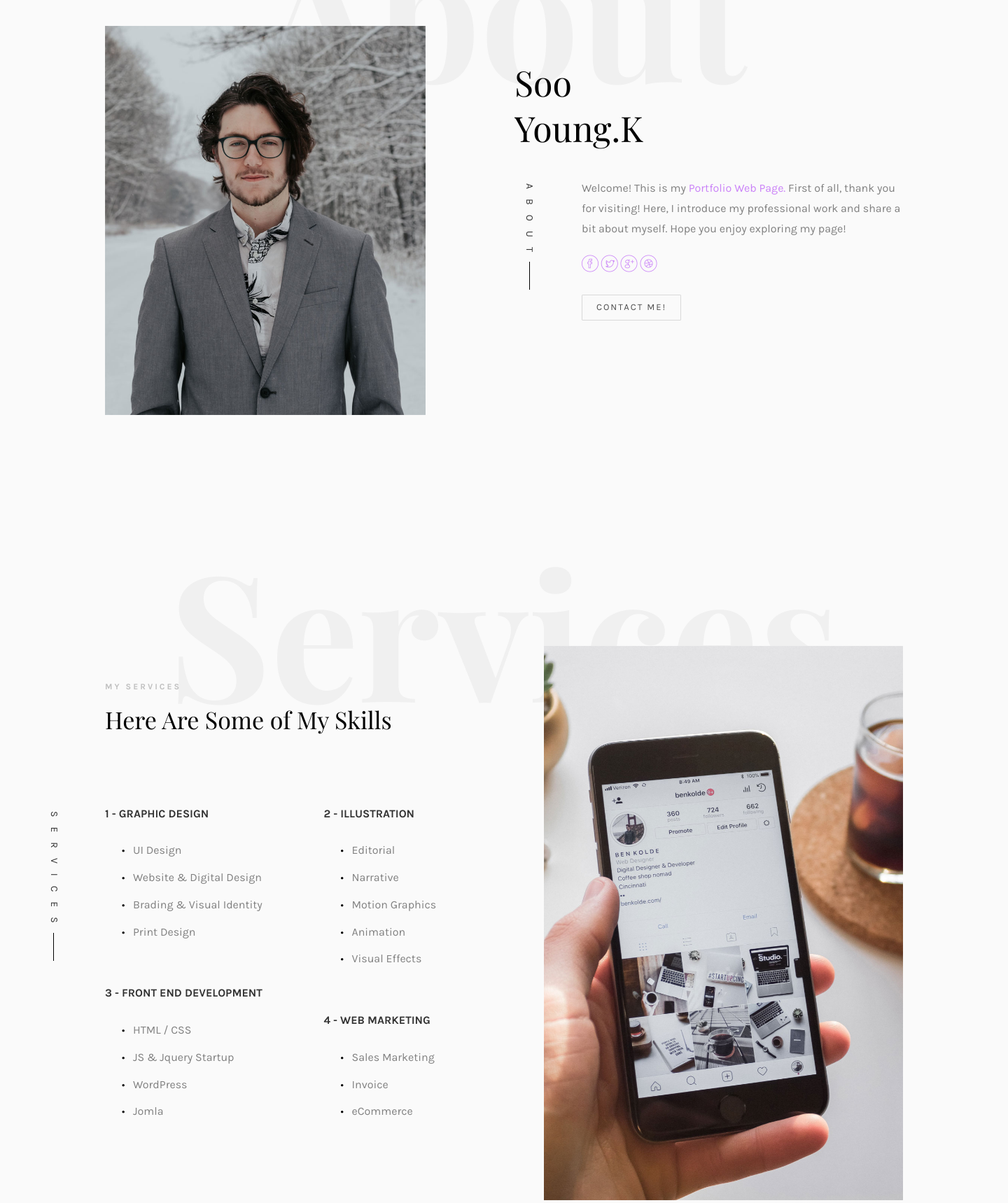
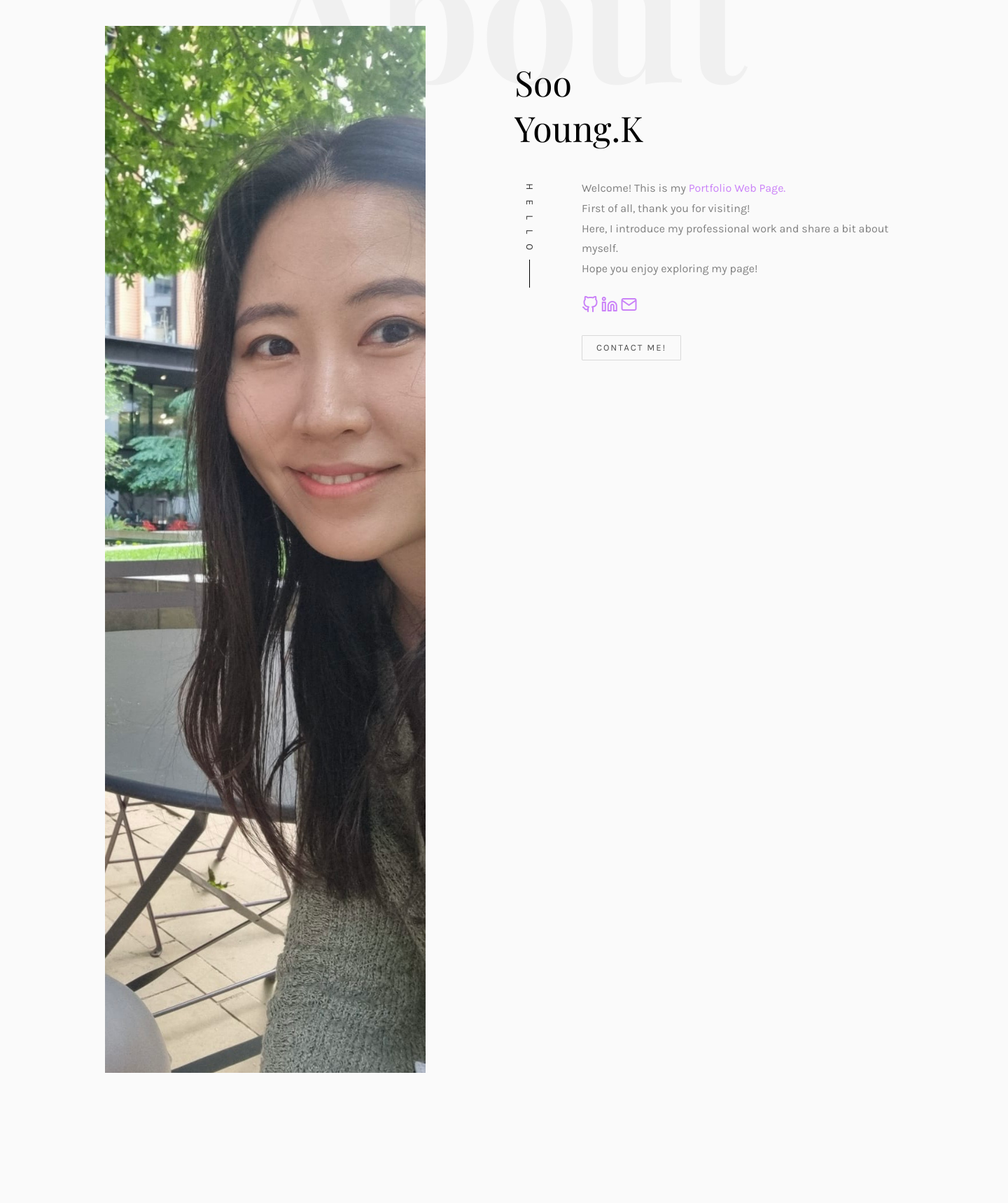
Before and after one commit to MyDogTomsky/soo_portfolio, a Flask app: page / in a window 1440 px wide. Shown: the part 123-1842 px from the top of the page at 70% size. Run offline with Flask 3, Linux system fonts and the light colour scheme; some libraries are stand-ins or nearby versions; some web fonts are replaced.

Commit message:
Update index.html

```diff
--- a/requirements.txt
+++ b/requirements.txt
@@ -1,3 +1,5 @@
-Flask
+flask
 boto3
 requests
+
+flask-assets
--- a/web_app/readsoo.txt
+++ b/web_app/readsoo.txt
@@ -16,4 +16,7 @@ soo_portfolio/
 ## 11: PREPARATION RESOURCE & NETWORK CONFIGURATION USING TERRAFORM
 ## 12: TERRAFORM PLAN & APPLY / Problems: ALB HTTP LISTENERS
 ## 13: TERRAFORM PLAN & APPLY / -> Resolved!
-## 19: TERRAFORM RESOURCE ADD: ADD EC2 TO TARGET GROUP + ADD FLASK(PORT NUM) TO SECURITY GROUP
+## 19: TERRAFORM RESOURCE ADD: ADD EC2 TO TARGET GROUP
+##     + ADD FLASK/JENKINS(PORT NUM) TO SECURITY GROUP
+## 20: EC2: GROUP AUTHORISATION, OWNERSHIP CONFIGURATION
+##     + AUTOMATION(JENKINS, DOCKER, GITHUB WEBHOOK)
--- a/web_app/static/css/icomoon.css
+++ b/web_app/static/css/icomoon.css
@@ -3834,3 +3834,15 @@
 .icon-world2:before {
   content: "\ed91";
 }
+
+.icon-github-soo:before {
+  content: "\e96e";
+}
+
+.icon-linkedin-soo:before {
+  content: "\e982"
+}
+
+.icon-mail-soo:before {
+  content: "\e988"
+}
--- a/web_app/templates/index.html
+++ b/web_app/templates/index.html
@@ -3,24 +3,25 @@
 	<head>
 	<meta charset="utf-8">
 	<meta http-equiv="X-UA-Compatible" content="IE=edge">
-	<title>Noah Template</title>
+	<title>Soo Home</title>
 	<meta name="viewport" content="width=device-width, initial-scale=1">
-	<meta name="description" content="" />
-	<meta name="keywords" content="" />
-	<meta name="author" content="" />
+	<meta name="description" content="This is SooYoung's Personal Website" />
+	<meta name="keywords" content="cloud project, engineer, sooyoung" />
+	<meta name="author" content="SooYoung" />
 
-  <!-- Facebook and Twitter integration -->
-	<meta property="og:title" content=""/>
+  <!-- Github and Linkedin integration(facebook, twitter) -->
+	<meta property="og:title" content="Soo's Github REPO"/>
 	<meta property="og:image" content=""/>
-	<meta property="og:url" content=""/>
-	<meta property="og:site_name" content=""/>
-	<meta property="og:description" content=""/>
-	<meta name="twitter:title" content="" />
-	<meta name="twitter:image" content="" />
-	<meta name="twitter:url" content="" />
-	<meta name="twitter:card" content="" />
+	<meta property="og:url" content="https://github.com/MyDogTomsky"/>
+	<meta property="og:site_name" content="GITHUB"/>
+	<meta property="og:description" content="LET'S LOOK AROUND CODES AND PROJECTS!"/>
 
-	<!-- Place favicon.ico and apple-touch-icon.png in the root directory -->
+	<meta name="linkedin:title" content="Soo's LinkedIn" />
+	<meta name="linkedin:image" content="" />
+	<meta name="linkedin:url" content="https://www.linkedin.com/in/soo-young-kwon-3045b026a/" />
+	<meta name="linkedin:card" content="" />
+
+	<!-- ICON: Place favicon.ico and apple-touch-icon.png in the root directory -->
 	<link rel="shortcut icon" href="favicon.ico">
 
 	<link href="https://fonts.googleapis.com/css?family=Karla:400,700" rel="stylesheet">
@@ -42,7 +43,8 @@
 
 
 	<!-- Modernizr JS -->
-	<script src="{{url_for('static', filename = 'js/modernizr-2.6.2.min.js')}}"></script>
+	<script src="{{url_for('static', filename = 'js/modernizr-2.8.3.min.js')}}"></script>
+	<!--script src="{{url_for('static', filename = 'js/modernizr-2.6.2.min.js')}}"></script-->
 	<!--script src="js/modernizr-2.6.2.min.js"></script-->
 
 	<!-- FOR IE9 below -->
@@ -69,7 +71,7 @@
 					<div class="col-md-12">
 						<ul>
 							<li class="active"><a href="index.html">Home</a></li>
-							<li><a href="services.html">Services</a></li>
+							<li><a href="services.html">Skills</a></li>
 							<li><a href="work.html">Work</a></li>
 							<li><a href="blog.html">Blog</a></li>
 							<li><a href="about.html">About</a></li>
@@ -120,10 +122,10 @@
 					<div class="col-md-5 animate-box">
 						<div class="owl-carousel3">
 							<div class="item">
-								<img class="img-responsive about-img" src="images/about.jpg" alt="html5 bootstrap template by colorlib.com">
+								<img class="img-responsive about-img" src="{{ url_for('static', filename='images/about.jpg')}}", alt="html5 bootstrap template by colorlib.com">
 							</div>
 							<div class="item">
-								<img class="img-responsive about-img" src="images/about-2.jpg" alt="html5 bootstrap template by colorlib.com">
+								<img class="img-responsive about-img" src="{{ url_for('static', filename='images/about-2.jpg')}}", alt="html5 bootstrap template by colorlib.com">
 							</div>
 						</div>
 					</div>
@@ -139,16 +141,16 @@
 							</div>
 							<div class="desc">
 								<div class="rotate">
-									<h2 class="heading">About</h2>
+									<h2 class="heading">HELLO</h2>
 								</div>
-								<p>Welcome! This is my <a href="#"> Portfolio Web Page.</a> First of all, thank you for visiting! Here, I introduce my professional work and share a bit about myself. Hope you enjoy exploring my page!</p>
+								<p>Welcome! This is my <a href="#"> Portfolio Web Page.</a><br>First of all, thank you for visiting!<br>Here, I introduce my professional work and share a bit about myself.<br>Hope you enjoy exploring my page!</p>
 								<p class="colorlib-social-icons">
-									<a href="#"><i class="icon-facebook4"></i></a>
-									<a href="#"><i class="icon-twitter3"></i></a>
-									<a href="#"><i class="icon-googleplus"></i></a>
-									<a href="#"><i class="icon-dribbble2"></i></a>
+									<a href="https://github.com/MyDogTomsky"><i class="icon-github-soo"></i></a>
+									<a href="https://www.linkedin.com/in/soo-young-kwon-3045b026a/"><i class="icon-linkedin-soo"></i></a>
+									<a href="mailto:youngandtom2@gmail.com"><i class="icon-mail-soo"></i></a>
+									<!--a href="#"><i class="icon-dribbble2"></i></a-->
 								</p>
-								<p><a href="#" class="btn btn-primary btn-outline">Contact Me!</a></p>
+								<p><a href="mailto:youngandtom2@gmail.com" class="btn btn-primary btn-outline">Contact Me!</a></p>
 							</div>
 						</div>
 					</div>
@@ -158,7 +160,8 @@
 		<div id="colorlib-services">
 			<div class="container">
 				<div class="row text-center">
-					<h2 class="bold">Services</h2>
+					<h2 class="bold">Skills</h2>
+					<!--h2 class="bold">Services</h2-->
 				</div>
 				<div class="row">
 					<div class="col-md-12">
@@ -166,59 +169,64 @@
 							<div class="one-third">
 								<div class="row">
 									<div class="col-md-12 col-md-offset-0 animate-box intro-heading">
-										<span>My Services</span>
-										<h2>Here Are Some of My Skills</h2>
+										<span>My Skills</span>
+										<h2>What Can I Bring...!</h2>
+										<!--span>My Services</span-->
+										<!--h2>Here Are Some of My Skills</h2-->
 									</div>
 								</div>
 								<div class="row">
 									<div class="col-md-12">
 										<div class="rotate">
-											<h2 class="heading">Services</h2>
+											<h2 class="heading">Skills</h2>
+											<!--h2 class="heading">Services</h2-->
 										</div>
 									</div>
 									<div class="col-md-6">
 										<div class="services animate-box">
-											<h3>1 - Graphic Design</h3>
+											<h3>1 - Programming</h3>
 											<ul>
-												<li>UI Design</li>
-												<li>Website &amp; Digital Design</li>
+												<li>Python</li>
+												<li>SQL: MySQL, SQLite</li>
+												<!--li>Website &amp; Digital Design</li>
 												<li>Brading &amp; Visual Identity</li>
-												<li>Print Design</li>
+												<li>Print Design</li-->
 											</ul>
 										</div>
 										<div class="services animate-box">
-											<h3>3 - Front End Development</h3>
+											<h3>3 - DevOps: CI/CD</h3>
 											<ul>
-												<li>HTML / CSS</li>
-												<li>JS &amp; Jquery Startup</li>
-												<li>WordPress</li>
-												<li>Jomla</li>
+												<li>Docker</li>
+												<li>Jenkins</li>
+												<li>Git: GitHub</li>
+												<!--li>Jomla</li-->
 											</ul>
 										</div>
 									</div>
 									<div class="col-md-6">
 										<div class="services animate-box">
-											<h3>2 - Illustration</h3>
+											<h3>2 - Cloud and Infrastructure</h3>
 											<ul>
-												<li>Editorial</li>
-												<li>Narrative</li>
-												<li>Motion Graphics</li>
-												<li>Animation</li>
-												<li>Visual Effects</li>
+												<li>Terraform</li>
+												<li>Cloud Service: AWS</li>
+												<li>Linux</li>
+												<!--li>Animation</li>
+												<li>Visual Effects</li-->
 											</ul>
 										</div>
-										<div class="services animate-box">
+										<!--div class="services animate-box">
 											<h3>4 - Web Marketing</h3>
 											<ul>
 												<li>Sales Marketing</li>
 												<li>Invoice</li>
 												<li>eCommerce</li>
 											</ul>
-										</div>
+										</div-->
 									</div>
 								</div>
 							</div>
-							<div class="one-forth services-img" style="background-image: url(images/services-img-1.jpg);">
+							<div class="one-forth services-img" style="background-image: url('{{ url_for('static', filename='images/skills-img-1.jpg')}}');">
+							<!--div class="one-forth services-img" style="background-image: url(images/services-img-1.jpg);"-->
 							</div>
 						</div>
 					</div>
```
Also changed, not shown: web_app/static/images/about-2.jpg, web_app/static/images/about.jpg, web_app/static/images/noahabout-2.jpg (added), web_app/static/images/noahabout.jpg (added), web_app/static/images/noahservices-img-1.jpg (renamed from web_app/static/images/services-img-1.jpg), 3 other files.
